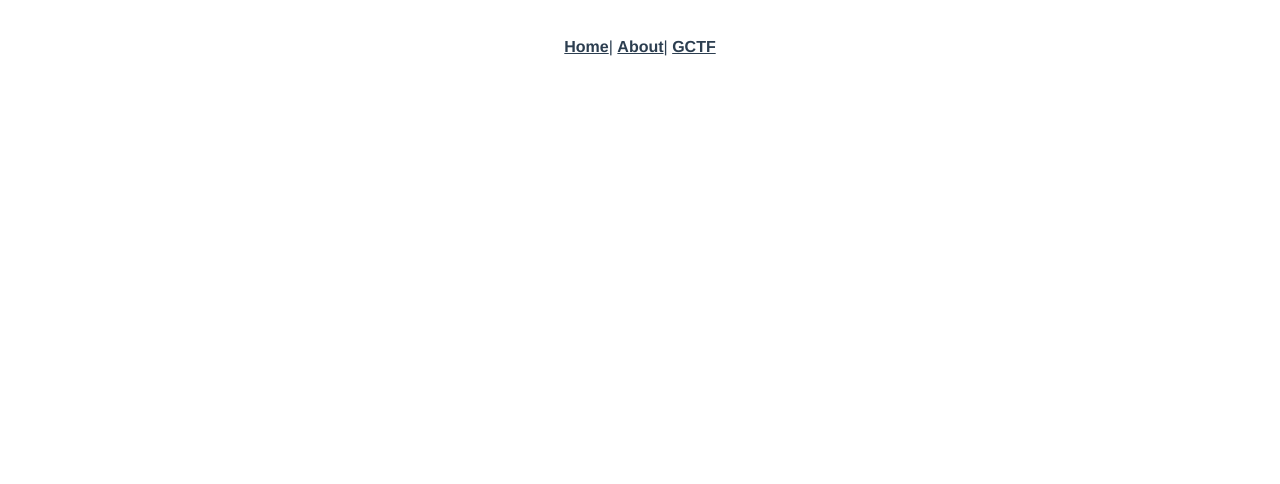
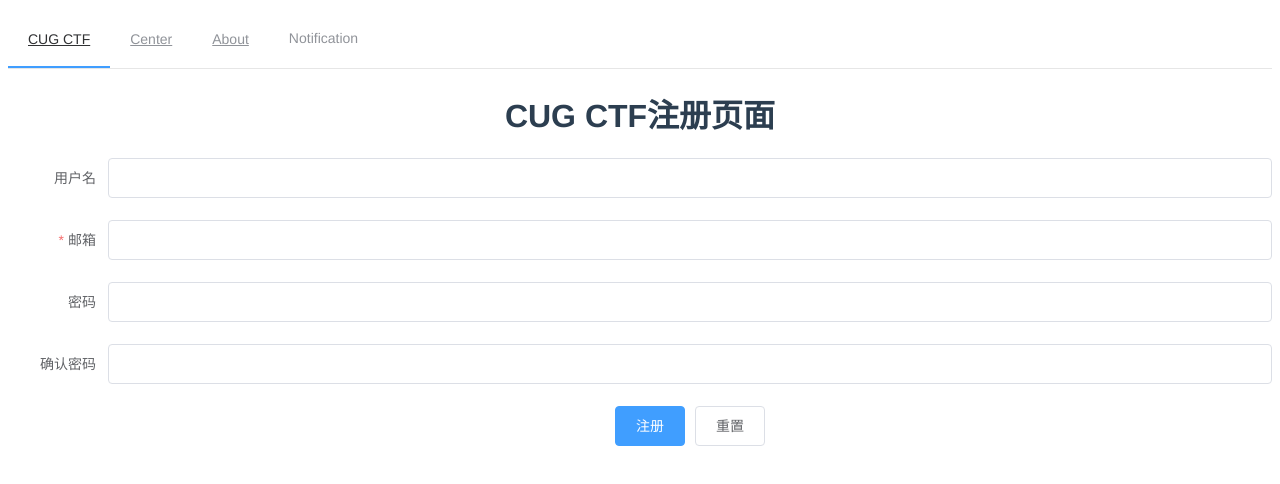
Before and after one commit to CUG-CTF/gctf_frontend, a Vue app: page /register in a window 1280 px wide. Shown: the top 484 px of the page. Built offline with nearby package versions, Linux system fonts and the light colour scheme.

Commit message:
界面原型 igned-off-by: CangShYao <1937636639@qq.com>
Signed-off-by: CangShYao <1937636639@qq.com>

```diff
--- a/src/App.vue
+++ b/src/App.vue
@@ -1,9 +1,18 @@
 <template>
   <div id="app">
-    <div id="nav">
-      <router-link to="/">Home</router-link>|
-      <router-link to="/about">About</router-link>|
-      <router-link to="/gctf">GCTF</router-link>
+    <div>
+      <el-menu :default-active="activeIndex" mode="horizontal">
+        <el-menu-item index="1">
+          <router-link to="/list">CUG CTF</router-link>
+        </el-menu-item>
+        <el-menu-item index="2">
+          <router-link to="/login">Center</router-link>
+        </el-menu-item>
+        <el-menu-item index="3">
+          <router-link to="/about">About</router-link>
+        </el-menu-item>
+        <el-menu-item index="4">Notification</el-menu-item>
+      </el-menu>
     </div>
     <router-view/>
   </div>
@@ -17,16 +26,20 @@
   text-align: center;
   color: #2c3e50;
 }
-#nav {
-  padding: 30px;
+</style>
+
+<script>
+export default {
+  data () {
+    return {
+      activeIndex: '1',
+      activeIndex2: '1'
+    }
+  },
+  methods: {
+    handleSelect (key, keyPath) {
+      console.log(key, keyPath)
+    }
+  }
 }
-
-#nav a {
-  font-weight: bold;
-  color: #2c3e50;
-}
-
-#nav a.router-link-exact-active {
-  color: #42b983;
-}
-</style>
+</script>
--- a/src/components/HelloWorld.vue
+++ b/src/components/HelloWorld.vue
@@ -1,32 +1,6 @@
 <template>
   <div class="hello">
     <h1>{{ msg }}</h1>
-    <p>
-      For a guide and recipes on how to configure / customize this project,<br>
-      check out the
-      <a href="https://cli.vuejs.org" target="_blank" rel="noopener">vue-cli documentation</a>.
-    </p>
-    <h3>Installed CLI Plugins</h3>
-    <ul>
-      <li><a href="https://github.com/vuejs/vue-cli/tree/dev/packages/%40vue/cli-plugin-babel" target="_blank" rel="noopener">babel</a></li>
-      <li><a href="https://github.com/vuejs/vue-cli/tree/dev/packages/%40vue/cli-plugin-eslint" target="_blank" rel="noopener">eslint</a></li>
-    </ul>
-    <h3>Essential Links</h3>
-    <ul>
-      <li><a href="https://vuejs.org" target="_blank" rel="noopener">Core Docs</a></li>
-      <li><a href="https://forum.vuejs.org" target="_blank" rel="noopener">Forum</a></li>
-      <li><a href="https://chat.vuejs.org" target="_blank" rel="noopener">Community Chat</a></li>
-      <li><a href="https://twitter.com/vuejs" target="_blank" rel="noopener">Twitter</a></li>
-      <li><a href="https://news.vuejs.org" target="_blank" rel="noopener">News</a></li>
-    </ul>
-    <h3>Ecosystem</h3>
-    <ul>
-      <li><a href="https://router.vuejs.org" target="_blank" rel="noopener">vue-router</a></li>
-      <li><a href="https://vuex.vuejs.org" target="_blank" rel="noopener">vuex</a></li>
-      <li><a href="https://github.com/vuejs/vue-devtools#vue-devtools" target="_blank" rel="noopener">vue-devtools</a></li>
-      <li><a href="https://vue-loader.vuejs.org" target="_blank" rel="noopener">vue-loader</a></li>
-      <li><a href="https://github.com/vuejs/awesome-vue" target="_blank" rel="noopener">awesome-vue</a></li>
-    </ul>
   </div>
 </template>
 
--- a/src/components/gctf.vue
+++ /dev/null
@@ -1,28 +0,0 @@
-<template>
-    <el-row>
-  <el-col :span="24"><div class="grid-content bg-purple-dark">
-      <el-input v-model=text placeholder="请输入内容"></el-input>
-<el-popover
-    placement="bottom"
-    title="标题"
-    width="200"
-    trigger="click"
-    :content=text>
-    <el-button slot="reference">click 激活</el-button>
-  </el-popover>
-      </div>
-
-  </el-col>
-</el-row>
-</template>
-
-<script>
-export default {
-  name: 'gctf',
-  data () {
-    return {
-      text: '1234'
-    }
-  }
-}
-</script>
--- /dev/null
+++ b/src/components/login.vue
@@ -0,0 +1,61 @@
+<template>
+  <div>
+    <h1>Welcome to CUG CTF</h1>
+    <el-row :gutter="300">
+      <el-col :span="8" :offset="8">
+        <el-input v-model="text" placeholder="Enter your user name"></el-input>
+      </el-col>
+    </el-row>
+    <el-row :gutter="300">
+      <el-col :span="8" :offset="8">
+        <el-input v-model="password" placeholder="Enter your password" show-password></el-input>
+      </el-col>
+    </el-row>
+    <el-row>
+      <a href="./register">
+        <el-button type="primary">注册</el-button>
+      </a>
+      <a href="/list">
+        <el-button>登录</el-button>
+      </a>
+    </el-row>
+  </div>
+</template>
+
+<script>
+export default {
+  name: 'login',
+  data () {
+    return {
+      text: '',
+      password: ''
+    }
+  }
+}
+</script>
+
+<style>
+.el-row {
+  margin-bottom: 20px;
+  &:last-child {
+    margin-bottom: 0;
+  }
+}
+.el-col {
+  border-radius: 4px;
+}
+.bg-purple {
+  background: #d3dce6;
+}
+.bg-purple-light {
+  background: #e5e9f2;
+}
+.grid-content {
+  border-radius: 4px;
+  min-height: 36px;
+}
+.row-bg {
+  padding: 10px 0;
+  background-color: #f9fafc;
+}
+</style>
--- /dev/null
+++ b/src/components/mylist.vue
@@ -0,0 +1,5 @@
+<template>
+  <dev>
+    <el-pagination background layout="prev, pager, next" :total="1000"></el-pagination>
+  </dev>
+</template>
--- /dev/null
+++ b/src/components/register.vue
@@ -0,0 +1,100 @@
+<template>
+  <div>
+    <el-form
+      :model="ruleForm"
+      status-icon
+      :rules="rules"
+      ref="ruleForm"
+      label-width="100px"
+      class="demo-ruleForm"
+    >
+      <h1>CUG CTF注册页面</h1>
+      <el-form-item label="用户名" prop="user">
+        <el-input type="text" v-model="ruleForm.user" autocomplete="off"></el-input>
+      </el-form-item>
+      <el-form-item
+        prop="email"
+        label="邮箱"
+        :rules="[
+      { required: true, message: '请输入邮箱地址', trigger: 'blur' },
+      { type: 'email', message: '请输入正确的邮箱地址', trigger: ['blur', 'change'] }
+    ]"
+      >
+        <el-input type="email" v-model="ruleForm.email" autocomplete="off"></el-input>
+      </el-form-item>
+      <el-form-item label="密码" prop="pass">
+        <el-input type="password" v-model="ruleForm.pass" autocomplete="off"></el-input>
+      </el-form-item>
+      <el-form-item label="确认密码" prop="checkPass">
+        <el-input type="password" v-model="ruleForm.checkPass" autocomplete="off"></el-input>
+      </el-form-item>
+      <el-form-item>
+        <el-button type="primary" @click="submitForm('ruleForm')">注册</el-button>
+        <el-button @click="resetForm('ruleForm')">重置</el-button>
+      </el-form-item>
+    </el-form>
+  </div>
+</template>
+
+<script>
+export default {
+  data () {
+    var validatePass = (rule, value, callback) => {
+      if (value === '') {
+        callback(new Error('请输入密码'))
+      } else {
+        if (this.ruleForm.checkPass !== '') {
+          this.$refs.ruleForm.validateField('checkPass')
+        }
+        callback()
+      }
+    }
+    var validatePass2 = (rule, value, callback) => {
+      if (value === '') {
+        callback(new Error('请再次输入密码'))
+      } else if (value !== this.ruleForm.pass) {
+        callback(new Error('两次输入密码不一致!'))
+      } else {
+        callback()
+      }
+    }
+    var validateEmail = (rule, value, callback) => {}
+    var validateUser = (rule, value, callback) => {
+      if (value === '') {
+        callback(new Error('用户名不能为空'))
+      } else {
+        callback()
+      }
+    }
+    return {
+      ruleForm: {
+        pass: '',
+        checkPass: '',
+        user: '',
+        email: ''
+      },
+      rules: {
+        pass: [{ validator: validatePass, trigger: 'blur' }],
+        checkPass: [{ validator: validatePass2, trigger: 'blur' }],
+        email: [{ validator: validateEmail, trigger: 'blur' }],
+        user: [{ validator: validateUser, trigger: 'blur' }]
+      }
+    }
+  },
+  methods: {
+    submitForm (formName) {
+      this.$refs[formName].validate(valid => {
+        if (valid) {
+          alert('submit!')
+        } else {
+          console.log('error submit!!')
+          return false
+        }
+      })
+    },
+    resetForm (formName) {
+      this.$refs[formName].resetFields()
+    }
+  }
+}
+</script>
--- a/src/router/index.js
+++ b/src/router/index.js
@@ -2,7 +2,9 @@
 import Vue from 'vue'
 import Router from 'vue-router'
 import Home from '../views/Home.vue'
-import gctf from '../components/gctf.vue'
+import gctf from '../components/login.vue'
+import myList from '../components/mylist.vue'
+import register from '../components/register.vue'
 
 Vue.use(Router)
 
@@ -11,14 +13,24 @@ export default new Router({
   base: process.env.BASE_URL,
   routes: [
     {
+      path: '/login',
+      name: 'login',
+      component: gctf
+    },
+    {
       path: '/',
       name: 'home',
       component: Home
     },
     {
-      path: '/gctf',
-      name: 'gctf',
-      component: gctf
+      path: '/list',
+      name: 'list',
+      component: myList
+    },
+    {
+      path: '/register',
+      name: 'register',
+      component: register
     },
     {
       path: '/about',
--- a/src/styles.scss
+++ b/src/styles.scss
@@ -1,5 +1,4 @@
 /* theme color */
-$--color-primary: black;
 
 /* icon font path, required */
 $--font-path: '~element-ui/lib/theme-chalk/fonts';
--- a/src/views/About.vue
+++ b/src/views/About.vue
@@ -1,5 +1,5 @@
 <template>
   <div class="about">
-    <h1>This is an about page</h1>
+    <h1>About CUG CTF</h1>
   </div>
 </template>
--- a/src/views/Home.vue
+++ b/src/views/Home.vue
@@ -1,7 +1,9 @@
 <template>
   <div class="home">
+    <HelloWorld msg="Backend based on GO"/>
+    <img alt="Go logo" src="../assets/go.jpg">
+    <HelloWorld msg="Frontend based on Vue"/>
     <img alt="Vue logo" src="../assets/logo.png">
-    <HelloWorld msg="Welcome to Your Vue.js App"/>
   </div>
 </template>
 
```
Also changed, not shown: src/assets/go.jpg (added).
